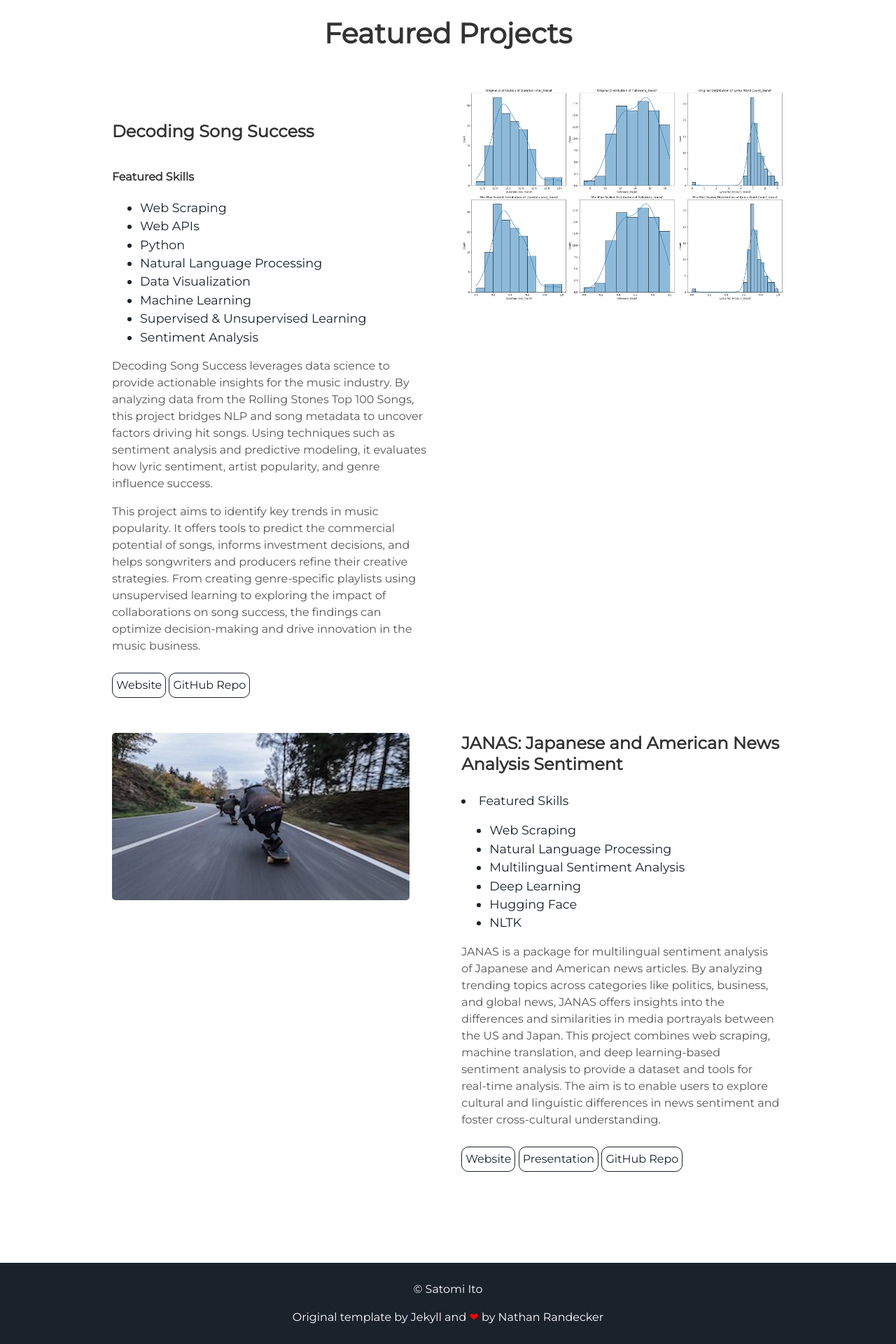
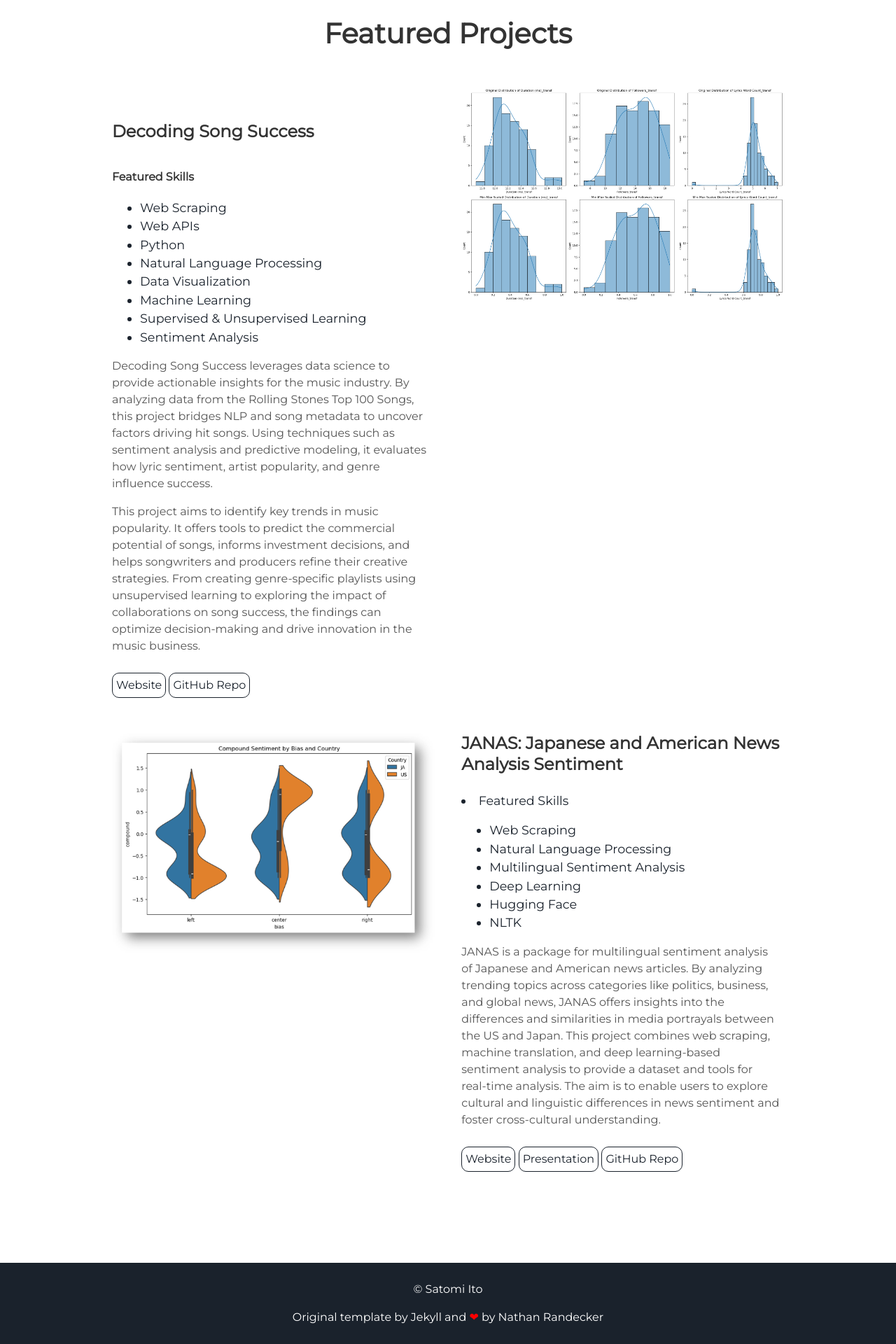
Before and after one commit to satomitheito/satomitheito.github.io, a Jekyll site: the page built from index.html, in a window 1280 px wide. Shown: the part 1574-3494 px from the top of the page at 70% size. Built offline with Jekyll 4.4.1, drawn with Linux system fonts in a browser that asks for light colours.

Commit message:
add project image

```diff
--- a/_includes/projects.html
+++ b/_includes/projects.html
@@ -34,7 +34,7 @@
 
 <div class="user-projects">
   <div class="images-left">
-    <img alt="mountains" src="{{ "/assets/img/skate.jpg" | prepend: site.baseurl }}" />
+    <img alt="Compound Sentiment By Bias and Country" src="{{ "/assets/img/comp_bias_violin.png" | prepend: site.baseurl }}" />
   </div>
 
   <div class="contents-right">
```
Also changed, not shown: assets/img/comp_bias_violin.png (added).
